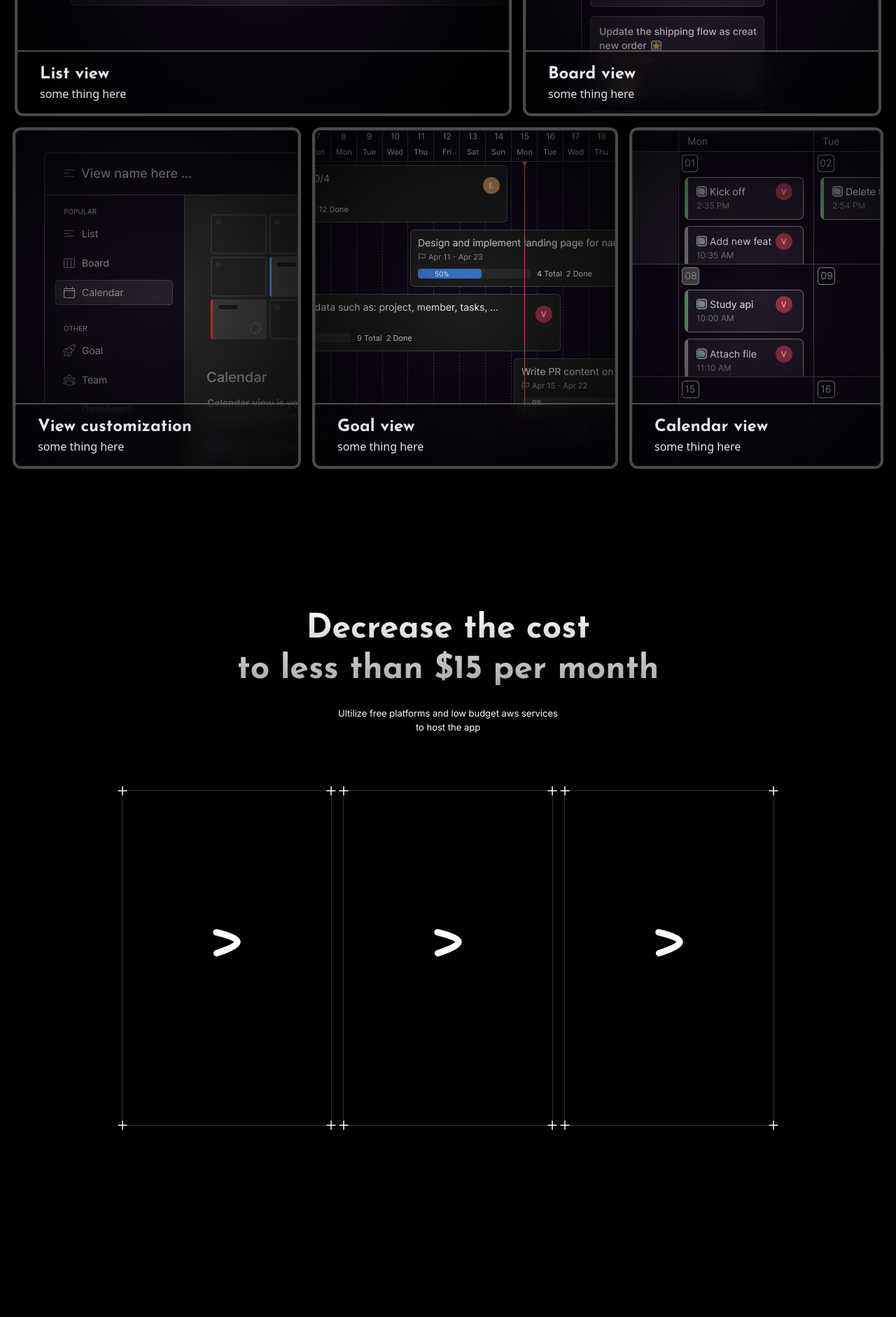
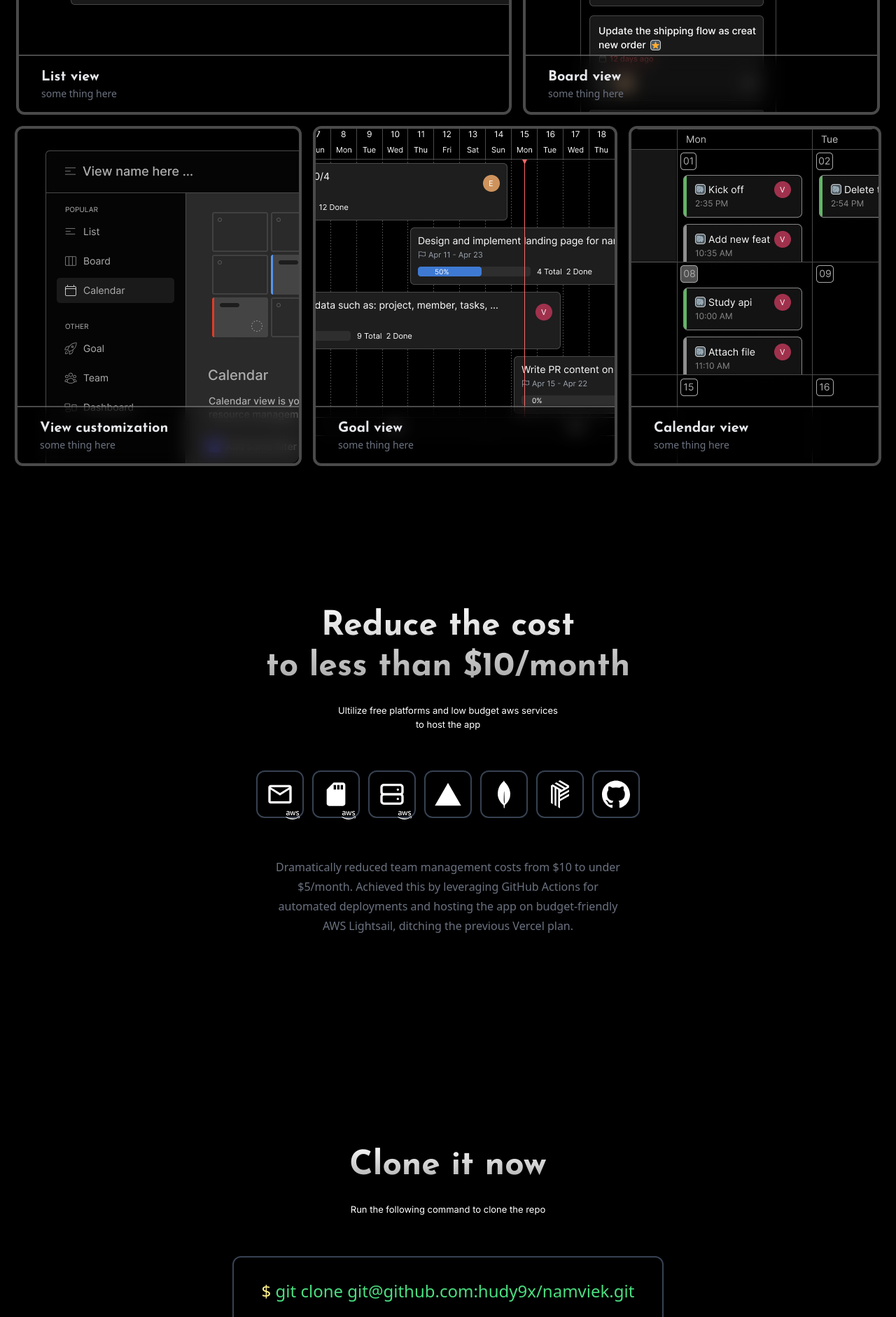
Before and after one commit to hudy9x/namviek-landingpage, a Next.js app: page / in a window 1280 px wide. Shown: the part 2320-4202 px from the top of the page at 70% size. Built offline with nearby package versions, Linux system fonts and the light colour scheme.

Commit message:
update code

```diff
--- a/package.json
+++ b/package.json
@@ -23,6 +23,7 @@
     "next": "^14.0.4",
     "react": "^18.2.0",
     "react-dom": "^18.2.0",
+    "react-icons": "^5.1.0",
     "tailwind-merge": "^2.2.2",
     "tailwindcss": "^3.4.1",
     "three": "^0.163.0",
--- a/src/app/page.tsx
+++ b/src/app/page.tsx
@@ -1,6 +1,7 @@
 import AboutUsSection from "@/containers/AboutUs";
 import ContributeSection from "@/containers/ContributeSection";
 import CostSection from "@/containers/CostSection";
+import DownloadSection from "@/containers/DownloadSection";
 import FAQSection from "@/containers/FAQSection";
 import FeatureSection from "@/containers/FeatureSection";
 import HeroSection from "@/containers/HeroSection";
@@ -11,8 +12,9 @@ export default function Home() {
       <HeroSection />
       <FeatureSection />
       <CostSection />
+      <DownloadSection />
       <ContributeSection />
-      <AboutUsSection />
+      {/* <AboutUsSection /> */}
       <FAQSection />
     </main>
   )
--- a/src/components/ui/Bento/index.tsx
+++ b/src/components/ui/Bento/index.tsx
@@ -1,7 +1,7 @@
 import { fontJosefinSan } from "@/utils/fonts";
 import "./style.css";
 import { ReactNode } from "react";
-import FollowLight from "../FollowLight";
+import TrackingLight from "../TrackingLight";
 
 export default function Bento({
   title,
@@ -14,19 +14,21 @@ export default function Bento({
   className?: string
   children: ReactNode
 }) {
+
   const classes: string[] = ['bento-card ']
 
   className && classes.push(className)
 
   return <section className={classes.join(" ")}>
-    <div className="bento-image [mask-image:radial-gradient(400px_at_center,white,transparent)] bg-purple-500/10">
-      <FollowLight>
+    {/* <div className="bento-image [mask-image:radial-gradient(400px_at_center,white,transparent)] bg-purple-500/20"> */}
+    <div className="bento-image">
+      <TrackingLight>
         {children}
-      </FollowLight>
+      </TrackingLight>
     </div>
     <header className="bento-heading">
-      <h2 className={`${fontJosefinSan.className} text-2xl font-bold`}>{title}</h2>
-      <p>{desc}</p>
+      <h2 className={`${fontJosefinSan.className} text-xl font-bold`}>{title}</h2>
+      <p className="text-sm text-gray-500">{desc}</p>
     </header>
   </section>
 }
--- /dev/null
+++ b/src/components/ui/Lamp.tsx
@@ -0,0 +1,104 @@
+"use client";
+import React, { ReactNode } from "react";
+import { motion } from "framer-motion";
+import { cn } from "@/utils/cn";
+
+export function LampWrapper({ children }: { children: ReactNode }) {
+  return (
+    <LampContainer>
+      <motion.h1
+        initial={{ opacity: 0.5, y: 100 }}
+        whileInView={{ opacity: 1, y: 0 }}
+        transition={{
+          delay: 0.3,
+          duration: 0.8,
+          ease: "easeInOut",
+        }}
+        className="mt-8 bg-gradient-to-br from-slate-300 to-slate-500 py-4 bg-clip-text text-center text-4xl font-medium tracking-tight text-transparent md:text-7xl"
+      >
+        {children}
+      </motion.h1>
+    </LampContainer>
+  );
+}
+
+export const LampContainer = ({
+  children,
+  className,
+}: {
+  children: React.ReactNode;
+  className?: string;
+}) => {
+  return (
+    <div
+      className={cn(
+        "relative flex min-h-screen flex-col items-center justify-center overflow-hidden bg-slate-950 w-full rounded-md z-0",
+        className
+      )}
+    >
+      <div className="relative flex w-full flex-1 scale-y-125 items-center justify-center isolate z-0 ">
+        <motion.div
+          initial={{ opacity: 0.5, width: "15rem" }}
+          whileInView={{ opacity: 1, width: "30rem" }}
+          transition={{
+            delay: 0.3,
+            duration: 0.8,
+            ease: "easeInOut",
+          }}
+          style={{
+            backgroundImage: `conic-gradient(var(--conic-position), var(--tw-gradient-stops))`,
+          }}
+          className="absolute inset-auto right-1/2 h-56 overflow-visible w-[30rem] bg-gradient-conic from-cyan-500 via-transparent to-transparent text-white [--conic-position:from_70deg_at_center_top]"
+        >
+          <div className="absolute  w-[100%] left-0 bg-slate-950 h-40 bottom-0 z-20 [mask-image:linear-gradient(to_top,white,transparent)]" />
+          <div className="absolute  w-40 h-[100%] left-0 bg-slate-950  bottom-0 z-20 [mask-image:linear-gradient(to_right,white,transparent)]" />
+        </motion.div>
+        <motion.div
+          initial={{ opacity: 0.5, width: "15rem" }}
+          whileInView={{ opacity: 1, width: "30rem" }}
+          transition={{
+            delay: 0.3,
+            duration: 0.8,
+            ease: "easeInOut",
+          }}
+          style={{
+            backgroundImage: `conic-gradient(var(--conic-position), var(--tw-gradient-stops))`,
+          }}
+          className="absolute inset-auto left-1/2 h-56 w-[30rem] bg-gradient-conic from-transparent via-transparent to-cyan-500 text-white [--conic-position:from_290deg_at_center_top]"
+        >
+          <div className="absolute  w-40 h-[100%] right-0 bg-slate-950  bottom-0 z-20 [mask-image:linear-gradient(to_left,white,transparent)]" />
+          <div className="absolute  w-[100%] right-0 bg-slate-950 h-40 bottom-0 z-20 [mask-image:linear-gradient(to_top,white,transparent)]" />
+        </motion.div>
+        <div className="absolute top-1/2 h-48 w-full translate-y-12 scale-x-150 bg-slate-950 blur-2xl"></div>
+        <div className="absolute top-1/2 z-50 h-48 w-full bg-transparent opacity-10 backdrop-blur-md"></div>
+        <div className="absolute inset-auto z-50 h-36 w-[28rem] -translate-y-1/2 rounded-full bg-cyan-500 opacity-50 blur-3xl"></div>
+        <motion.div
+          initial={{ width: "8rem" }}
+          whileInView={{ width: "16rem" }}
+          transition={{
+            delay: 0.3,
+            duration: 0.8,
+            ease: "easeInOut",
+          }}
+          className="absolute inset-auto z-30 h-36 w-64 -translate-y-[6rem] rounded-full bg-cyan-400 blur-2xl"
+        ></motion.div>
+        <motion.div
+          initial={{ width: "15rem" }}
+          whileInView={{ width: "30rem" }}
+          transition={{
+            delay: 0.3,
+            duration: 0.8,
+            ease: "easeInOut",
+          }}
+          className="absolute inset-auto z-50 h-0.5 w-[30rem] -translate-y-[7rem] bg-cyan-400 "
+        ></motion.div>
+
+        <div className="absolute inset-auto z-40 h-44 w-full -translate-y-[12.5rem] bg-slate-950 "></div>
+      </div>
+
+      <div className="relative z-50 flex -translate-y-80 flex-col items-center px-5">
+        {children}
+      </div>
+    </div>
+  );
+};
--- /dev/null
+++ b/src/components/ui/TrackingLight.tsx
@@ -0,0 +1,27 @@
+'use client'
+import { motion, useMotionTemplate, useSpring } from "framer-motion";
+import { ReactNode } from "react";
+
+export default function TrackingLight({ children }: { children: ReactNode }) {
+  const mouseX = useSpring(0, { stiffness: 500, damping: 100 });
+  const mouseY = useSpring(0, { stiffness: 500, damping: 100 });
+
+  function onMouseMove({ currentTarget, clientX, clientY }: any) {
+    const { left, top } = currentTarget.getBoundingClientRect();
+
+    mouseX.set(clientX - left);
+    mouseY.set(clientY - top);
+
+  }
+
+  const maskImage = useMotionTemplate`radial-gradient(40px at ${mouseX}px ${mouseY}px, white, transparent)`;
+
+  const style = { maskImage, WebkitMaskImage: maskImage };
+  return <div onMouseMove={onMouseMove} className="relative">
+    <motion.div
+      className="absolute "
+      style={style}
+    />
+    {children}
+  </div>
+}
--- a/src/containers/ContributeSection.tsx
+++ b/src/containers/ContributeSection.tsx
@@ -5,7 +5,7 @@ export default function ContributeSection() {
   return <section className="contribute pt-[200px]">
     <header className="space-y-6">
       <Heading2 className="text-center">No features<br />match your needs</Heading2>
-      <Para2 className="text-center">Feel free to build your own byy contributing to our github<br />repository or join our channel to submit new feature</Para2>
+      <Para2 className="text-center">Feel free to build your own by contributing to our github<br />repository or join our channel to submit new feature</Para2>
     </header>
   </section>
 }
--- a/src/containers/CostSection.tsx
+++ /dev/null
@@ -1,13 +0,0 @@
-import Heading2 from "@/components/Heading2";
-import Para2 from "@/components/Para2";
-import CostSectionContainer from "./CostSectionContainer";
-
-export default function CostSection() {
-  return <section className="cost pt-[200px]">
-    <header className="space-y-6">
-      <Heading2 className="text-center">Decrease the cost<br />to less than $15 per month</Heading2>
-      <Para2 className="text-center">Ultilize free platforms and low budget aws services<br />to host the app</Para2>
-    </header>
-    <CostSectionContainer />
-  </section>
-}
--- /dev/null
+++ b/src/containers/CostSection/index.tsx
@@ -0,0 +1,29 @@
+import Heading2 from "@/components/Heading2";
+import Para2 from "@/components/Para2";
+import { FaAws } from "react-icons/fa";
+import { MdOutlineEmail, MdSdStorage } from "react-icons/md";
+import { HiOutlineServer } from "react-icons/hi";
+import { IoLogoVercel } from "react-icons/io5";
+import { SiGithub, SiMongodb, SiPusher } from "react-icons/si";
+import "./style.css"
+
+export default function CostSection() {
+  return <section className="cost pt-[200px]">
+    <header className="space-y-6">
+      <Heading2 className="text-center">Reduce the cost<br />to less than $10/month</Heading2>
+      <Para2 className="text-center">Ultilize free platforms and low budget aws services<br />to host the app</Para2>
+    </header>
+    {/* <CostSectionContainer /> */}
+    <section className="cost-services mt-14 flex items-center text-white justify-center gap-3">
+      <div className="service-item"><FaAws className="sup-icon" /> <MdOutlineEmail /></div>
+      <div className="service-item"><FaAws className="sup-icon" /> <MdSdStorage /></div>
+      <div className="service-item"><FaAws className="sup-icon" /> <HiOutlineServer /></div>
+      {/* <div>Namviek</div> */}
+      <div className="service-item"><IoLogoVercel /></div>
+      <div className="service-item"><SiMongodb /></div>
+      <div className="service-item"><SiPusher /></div>
+      <div className="service-item"><SiGithub /></div>
+    </section>
+    <p className="mt-14 text-gray-500 leading-7 text-center w-[500px] mx-auto">Dramatically reduced team management costs from $10 to under $5/month. Achieved this by leveraging GitHub Actions for automated deployments and hosting the app on budget-friendly AWS Lightsail, ditching the previous Vercel plan.</p>
+  </section>
+}
--- /dev/null
+++ b/src/containers/CostSection/style.css
@@ -0,0 +1,15 @@
+.service-item {
+  @apply border-2 rounded-xl p-3 border-gray-700;
+  @apply relative;
+}
+
+.service-item svg {
+  width: 40px;
+  height: 40px;
+}
+
+.service-item .sup-icon {
+  @apply absolute -bottom-2 right-1;
+  width: 20px;
+  height: 20px;
+}
--- /dev/null
+++ b/src/containers/DownloadSection.tsx
@@ -0,0 +1,18 @@
+import Heading2 from "@/components/Heading2";
+import Para2 from "@/components/Para2";
+
+export default function DownloadSection() {
+  return <section className="contribute py-[300px]">
+    <header className="space-y-6">
+      <Heading2 className="text-center">Clone it now</Heading2>
+      <Para2 className="text-center">Run the following command to clone the repo</Para2>
+      <div className="flex justify-center">
+        <div className="text-white text-2xl px-10 py-8 mt-8 border-2 border-gray-700  rounded-xl">
+          <span className="text-yellow-200">$</span> <span className="text-green-400">
+            git clone git@github.com:hudy9x/namviek.git
+          </span>
+        </div>
+      </div>
+    </header>
+  </section>
+}
```
Also changed, not shown: src/components/ui/FollowLight.tsx (+4 -3 lines), src/images/feat-custom-view.png, 1 other file (tests, documents, lock files or other folders).
